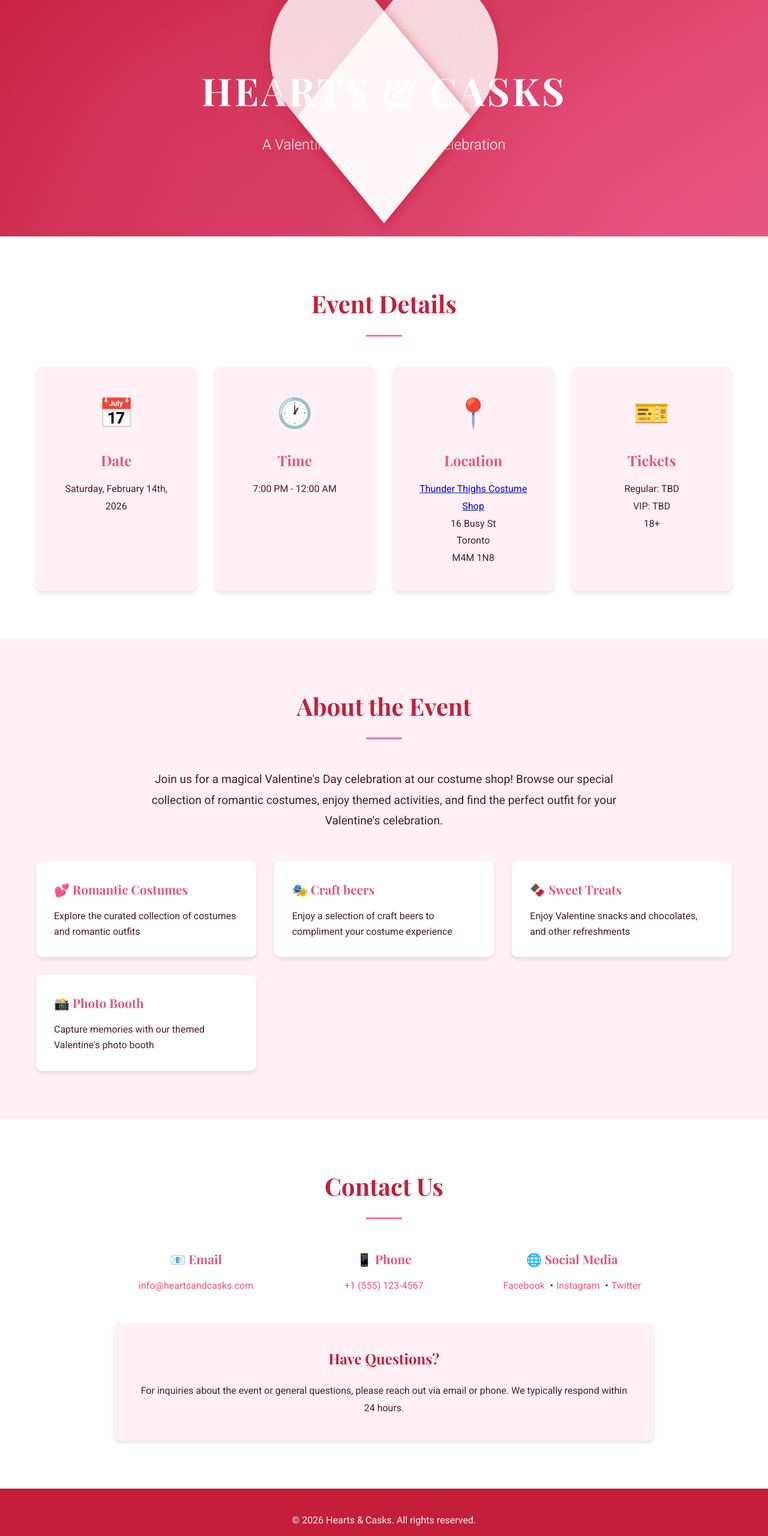
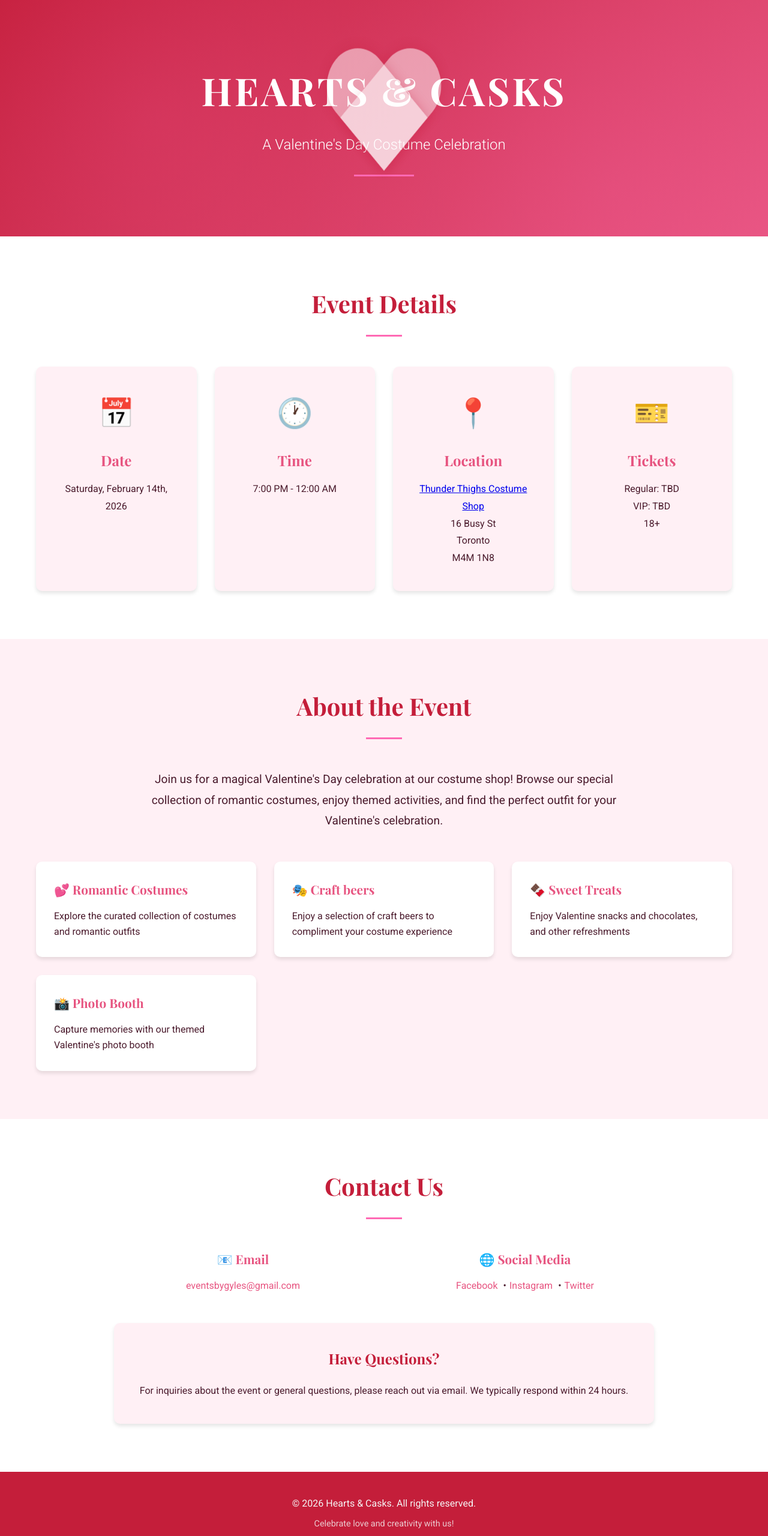
Before and after one commit to jlaverty/caskandpour, a React (Vite) app: page / in a window 1280 px wide. Shown: the top 2560 px of the page at 60% size. Built offline with nearby package versions, Linux system fonts and the light colour scheme.

Commit message:
refactor: Move to a more react style app

```diff
--- a/src/App.jsx
+++ b/src/App.jsx
@@ -1,23 +1,10 @@
-import React, { useEffect } from "react";
+import React, { useEffect, useRef } from "react";
 import "../styles.css";
 
 function App() {
+  const elementsRef = useRef([]);
+
   useEffect(() => {
-    // Add smooth scrolling for any internal links (if added in the future)
-    document.querySelectorAll('a[href^="#"]').forEach(anchor => {
-      anchor.addEventListener('click', function (e) {
-        e.preventDefault();
-        const target = document.querySelector(this.getAttribute('href'));
-        if (target) {
-          target.scrollIntoView({
-            behavior: 'smooth',
-            block: 'start'
-          });
-        }
-      });
-    });
-
-    // Add fade-in animation on scroll for elements
     const observerOptions = {
       threshold: 0.1,
       rootMargin: '0px 0px -50px 0px'
@@ -26,34 +13,23 @@ function App() {
     const observer = new IntersectionObserver(function(entries) {
       entries.forEach(entry => {
         if (entry.isIntersecting) {
-          entry.target.style.opacity = '1';
-          entry.target.style.transform = 'translateY(0)';
+          entry.target.classList.add('animate-in');
         }
       });
     }, observerOptions);
 
-    // Observe all cards and features
-    document.querySelectorAll('.info-card, .feature, .contact-item').forEach(element => {
-      element.style.opacity = '0';
-      element.style.transform = 'translateY(20px)';
-      element.style.transition = 'opacity 0.6s ease-out, transform 0.6s ease-out';
+    elementsRef.current.forEach(element => {
       observer.observe(element);
     });
 
-    // Add hover effect for social links
-    document.querySelectorAll('.social-link').forEach(link => {
-      link.addEventListener('mouseenter', function() {
-        this.style.textDecoration = 'underline';
-      });
-      link.addEventListener('mouseleave', function() {
-        this.style.textDecoration = 'none';
-      });
-    });
+    return () => observer.disconnect();
+  }, []);
 
-    // Console message for developers
-    console.log('%cHearts & Costumes Event Website', 'font-size: 20px; font-weight: bold; color: #c41e3a;');
-    console.log('%cBuilt for Cloudflare Pages deployment', 'font-size: 12px; color: #666;');
-  }, []);
+  const addToRefs = (el) => {
+    if (el && !elementsRef.current.includes(el)) {
+      elementsRef.current.push(el);
+    }
+  };
 
   return (
     <>
@@ -73,22 +49,22 @@ function App() {
           <div className="container">
             <h2 className="section-title">Event Details</h2>
             <div className="info-grid">
-              <div className="info-card">
+              <div className="info-card" ref={addToRefs}>
                 <div className="icon" role="img" aria-label="Date">📅</div>
                 <h3>Date</h3>
                 <p>Saturday, February 14th, 2026</p>
               </div>
-              <div className="info-card">
+              <div className="info-card" ref={addToRefs}>
                 <div className="icon" role="img" aria-label="Time">🕐</div>
                 <h3>Time</h3>
                 <p>7:00 PM - 12:00 AM</p>
               </div>
-              <div className="info-card">
+              <div className="info-card" ref={addToRefs}>
                 <div className="icon" role="img" aria-label="Location">📍</div>
                 <h3>Location</h3>
                 <p><a href="https://thunderthighscostumes.com">Thunder Thighs Costume Shop</a><br />16 Busy St<br />Toronto<br />M4M 1N8</p>
               </div>
-              <div className="info-card">
+              <div className="info-card" ref={addToRefs}>
                 <div className="icon" role="img" aria-label="Tickets">🎫</div>
                 <h3>Tickets</h3>
                 <p>Regular: TBD <br />VIP: TBD<br />18+</p>
@@ -105,19 +81,19 @@ function App() {
                 Join us for a magical Valentine's Day celebration at our costume shop! Browse our special collection of romantic costumes, enjoy themed activities, and find the perfect outfit for your Valentine's celebration.
               </p>
               <div className="features">
-                <div className="feature">
+                <div className="feature" ref={addToRefs}>
                   <h3>💕 Romantic Costumes</h3>
                   <p>Explore the curated collection of costumes and romantic outfits</p>
                 </div>
-                <div className="feature">
+                <div className="feature" ref={addToRefs}>
                   <h3>🎭 Craft beers</h3>
                   <p>Enjoy a selection of craft beers to compliment your costume experience</p>
                 </div>
-                <div className="feature">
+                <div className="feature" ref={addToRefs}>
                   <h3>🍫 Sweet Treats</h3>
                   <p>Enjoy Valentine snacks and chocolates, and other refreshments</p>
                 </div>
-                <div className="feature">
+                <div className="feature" ref={addToRefs}>
                   <h3>📸 Photo Booth</h3>
                   <p>Capture memories with our themed Valentine's photo booth</p>
                 </div>
@@ -131,19 +107,13 @@ function App() {
             <h2 className="section-title">Contact Us</h2>
             <div className="contact-content">
               <div className="contact-info">
-                <div className="contact-item">
+                <div className="contact-item" ref={addToRefs}>
                   <h3>📧 Email</h3>
                   <p>
-                    <a href="mailto:info@heartsandcostumes.com">info@heartsandcasks.com</a>
+                    <a href="mailto:eventsbygyles@gmail.com">eventsbygyles@gmail.com</a>
                   </p>
                 </div>
-                <div className="contact-item">
-                  <h3>📱 Phone</h3>
-                  <p>
-                    <a href="tel:+15551234567">+1 (555) 123-4567</a>
-                  </p>
-                </div>
-                <div className="contact-item">
+                <div className="contact-item" ref={addToRefs}>
                   <h3>🌐 Social Media</h3>
                   <p>
                     <a href="#" className="social-link" aria-label="Follow us on Facebook (link to be added)">Facebook</a> •
@@ -155,7 +125,7 @@ function App() {
               <div className="contact-form-section">
                 <h3>Have Questions?</h3>
                 <p>
-                  For inquiries about the event or general questions, please reach out via email or phone. We typically respond within 24 hours.
+                  For inquiries about the event or general questions, please reach out via email. We typically respond within 24 hours.
                 </p>
               </div>
             </div>
--- a/styles.css
+++ b/styles.css
@@ -99,8 +99,8 @@ body {
 
 .heart {
     position: relative;
-    width: 500px;
-    height: 450px;
+    width: 250px;
+    height: 225px;
     animation: spin 10s linear infinite;
 }
 
@@ -108,15 +108,15 @@ body {
 .heart::after {
     content: "";
     position: absolute;
-    left: 250px;
+    left: 125px;
     top: 0;
-    width: 250px;
-    height: 400px;
-    background: rgba(255, 255, 255, 0.8);
-    border-radius: 125px 125px 0 0;
+    width: 125px;
+    height: 200px;
+    background: rgba(255, 255, 255, 0.5);
+    border-radius: 62.5px 62.5px 0 0;
     transform: rotate(-45deg);
     transform-origin: 0 100%;
-    box-shadow: 0 0 20px rgba(196, 30, 58, 0.5);
+    box-shadow: 0 0 20px rgba(196, 30, 58, 0.3);
 }
 
 .heart::after {
@@ -171,7 +171,14 @@ section {
     border-radius: 10px;
     text-align: center;
     box-shadow: var(--shadow);
-    transition: transform 0.3s ease, box-shadow 0.3s ease;
+    transition: transform 0.3s ease, box-shadow 0.3s ease, opacity 0.6s ease-out, transform 0.6s ease-out;
+    opacity: 0;
+    transform: translateY(20px);
+}
+
+.info-card.animate-in {
+    opacity: 1;
+    transform: translateY(0);
 }
 
 .info-card:hover {
@@ -220,6 +227,14 @@ section {
     padding: 30px;
     border-radius: 10px;
     box-shadow: var(--shadow);
+    transition: opacity 0.6s ease-out, transform 0.6s ease-out;
+    opacity: 0;
+    transform: translateY(20px);
+}
+
+.feature.animate-in {
+    opacity: 1;
+    transform: translateY(0);
 }
 
 .feature h3 {
@@ -253,6 +268,14 @@ section {
 
 .contact-item {
     text-align: center;
+    transition: opacity 0.6s ease-out, transform 0.6s ease-out;
+    opacity: 0;
+    transform: translateY(20px);
+}
+
+.contact-item.animate-in {
+    opacity: 1;
+    transform: translateY(0);
 }
 
 .contact-item h3 {
@@ -278,6 +301,10 @@ section {
 
 .social-link {
     margin: 0 5px;
+}
+
+.social-link:hover {
+    text-decoration: underline;
 }
 
 .contact-form-section {
```
